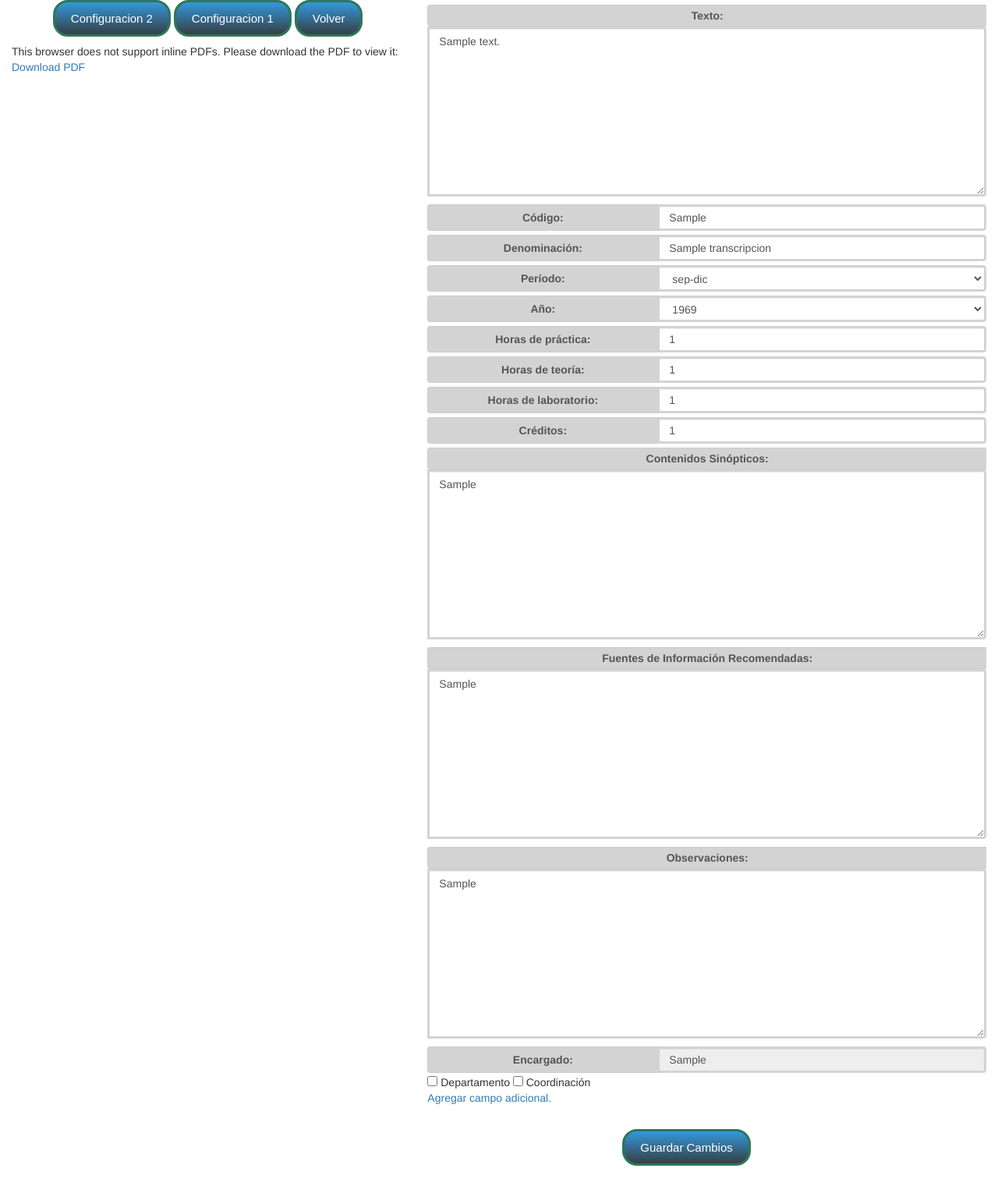
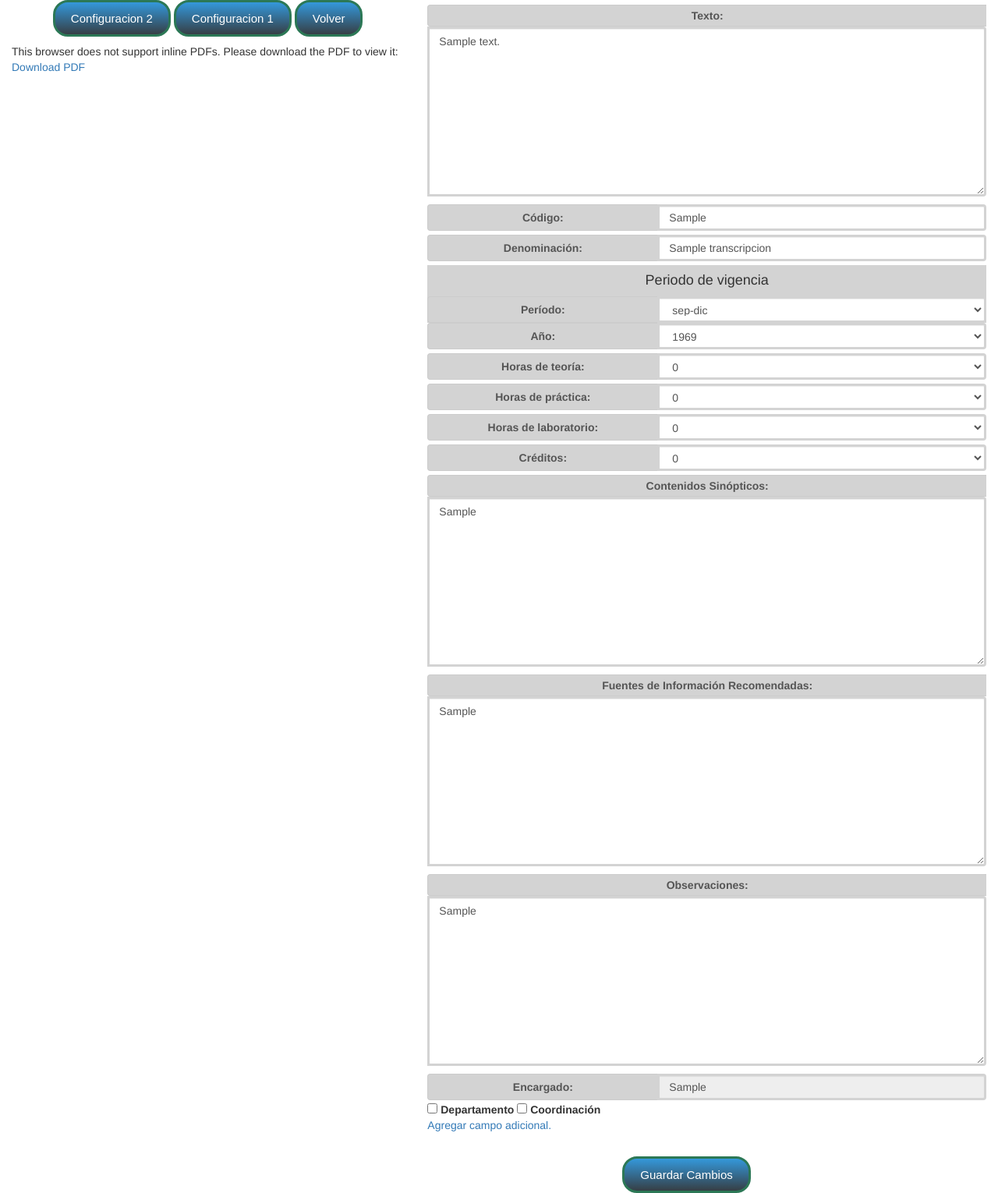
Before and after one commit to 815edwar/SIGPAE, a Django app: a page that uses templates/display_pdf.html in a window 1280 px wide. Shown: the whole page at 78% size. Before the commit the page ends 1495 px from the top, so only its background shows below. Run offline with Django 3.2, Linux system fonts and the light colour scheme; data comes from the database, SQL or seed files in the repository; tables that the repository leaves empty hold one stand-in row (values such as "Sample post"); parts of the project's set-up code (start-up, migrations or seed data) failed here and were passed over; some libraries are stand-ins or nearby versions.

Commit message:
Fixing templates

```diff
--- a/sigpaeHistoricos/forms.py
+++ b/sigpaeHistoricos/forms.py
@@ -24,7 +24,7 @@ class PdfForm(forms.ModelForm):
 
             elif key == 'horas_practica' or key == 'horas_teoria' or key == 'horas_laboratorio':
 
-                self.fields[key].widget.attrs['class'] = 'form-control horas'+" "+ key
+                self.fields[key].widget.attrs['class'] = 'form-control horas can_hide'+" "+ key
                 self.fields[key].widget.attrs['aria-describedby'] = "basic-addon1"
                 self.fields[key].required = False
                 self.fields[key].widget.attrs['required'] = 'False'
--- a/sigpaeHistoricos/models.py
+++ b/sigpaeHistoricos/models.py
@@ -62,6 +62,18 @@ class Transcripcion(models.Model):
 
     AÑOS = tuple(años)
 
+    horas = []
+
+    for i in range(0,41):
+        horas.append((i,str(i)))
+    HORAS = tuple(horas)
+
+    creditos = []
+
+    for i in range(0,17):
+        creditos.append((i,str(i)))
+    CREDITOS = tuple(creditos)
+
     # Salva los PDF en /media/uploads/
     pdf = models.FileField(
         upload_to='uploads/',
@@ -84,14 +96,13 @@ class Transcripcion(models.Model):
 
     año = models.PositiveIntegerField('Año', choices=AÑOS, null=True)
 
-    horas_practica = models.PositiveIntegerField('Horas de práctica', null=True, default=0)
+    horas_teoria = models.PositiveIntegerField('Horas de teoría', null=True, choices=HORAS)
 
-    horas_teoria = models.PositiveIntegerField('Horas de teoría', null=True, default=0)
+    horas_practica = models.PositiveIntegerField('Horas de práctica', null=True, choices=HORAS)
 
-    horas_laboratorio = models.PositiveIntegerField('Horas de laboratorio', null=True, default=0)
+    horas_laboratorio = models.PositiveIntegerField('Horas de laboratorio', null=True, choices=HORAS)
 
-    creditos = models.PositiveIntegerField('Créditos', null=True, validators=[MinValueValidator(0),
-                                                                              MaxValueValidator(16)])
+    creditos = models.PositiveIntegerField('Créditos', null=True,choices=CREDITOS)
 
     sinopticos = models.TextField('Contenidos Sinópticos', null=True)
 
--- a/static/css/base.css
+++ b/static/css/base.css
@@ -268,4 +268,5 @@ body {
   padding: 10px 20px 10px 20px;
   border: solid #2c7856 3px;
   text-decoration: none;
+
 }
--- a/static/css/transcriptor.css
+++ b/static/css/transcriptor.css
@@ -40,3 +40,30 @@
 #id_codigo, #id_denominacion, #id_periodo, #id_horas_practica, #id_año, #id_horas_teoria, #id_horas_laboratorio, #id_creditos, #encargado {
 	margin-bottom: 0px;
 }
+
+.form-control-sigpae{
+	width: 35%;
+	display: inline-block;
+}
+
+.input-sigpae1{
+	width: 100%;
+
+}
+.input-sigpae{
+	width: 60%;
+}
+
+.vigencia-top{
+	text-align: center;
+	background: #D3D3D3;
+}
+
+.vigencia-top h4{
+	padding-top:10px;
+	margin-top: 5px;
+}
+
+#año-state{
+	margin-top: 0px;
+}
--- a/templates/display_pdf.html
+++ b/templates/display_pdf.html
@@ -28,6 +28,9 @@
             <div  class="col-lg-7 col-md-7 col-xs-7 " id="formulario">
                 <form id="form" enctype="multipart/form-data" action="" method="post" accept-charset="utf-8" class="form-group" role="form" novalidate>
                     {% for field in formulario %}
+                        {% if field.name == "periodo"%}
+                        <div class= "vigencia-top can_hide">
+                        <h4>Periodo de vigencia</h4>
                         <div class="control-group" id="{{field.name}}-state">
                             <div class="input-group {{field.name}}">
                                 <span class="input-group-addon tags-unete can_hide" id="basic-addon1"><b>{{ field.label }}:</b></span>{{ field }}
@@ -36,6 +39,26 @@
                             <span class='error' id='{{field.name}}-error' aria-live="polite"></span>
                             {{ field.errors }}
                         </div>
+                        </div>
+                        {% elif field.name == "texto" %}
+                        <div class="control-group" id="{{field.name}}-state">
+                            <div class="input-group {{field.name}}">
+                                <span class="input-group-addon tags-unete" id="basic-addon1"><b>{{ field.label }}:</b></span>{{ field }}
+                            </div>
+                            <span class="error" id="{{ field.name }}-icon"></span>
+                            <span class='error' id='{{field.name}}-error' aria-live="polite"></span>
+                            {{ field.errors }}
+                        </div>
+                        {% else %}
+                        <div class="control-group" id="{{field.name}}-state">
+                            <div class="input-group {{field.name}}">
+                                <span class="input-group-addon tags-unete can_hide" id="basic-addon1"><b>{{ field.label }}:</b></span>{{ field }}
+                            </div>
+                            <span class="error" id="{{ field.name }}-icon"></span>
+                            <span class='error' id='{{field.name}}-error' aria-live="polite"></span>
+                            {{ field.errors }}
+                        </div>
+                        {% endif %}
 
                     {% endfor %}
                     <div class="control-group" >
@@ -49,18 +72,18 @@
                         </div>
                     </div>
 
-                    <input type="checkbox" class="encargado" id="Departamento" name="check" value="Departamento"> Departamento
+                    <input type="checkbox" class="encargado can_hide" id="Departamento" name="check" value="Departamento"> <b class="can_hide"> Departamento</b>
 
-                    <input type="checkbox" class="encargado" id="Coordinacion" value="Coordinacion" name="check" value="Coordinacion"> Coordinación
+                    <input type="checkbox" class="encargado can_hide" id="Coordinacion" value="Coordinacion" name="check" value="Coordinacion"><b class="can_hide"> Coordinación</b>
 
-                    <select id="departamentos" name="departamentos" class="dinamica">
+                    <select id="departamentos" name="departamentos" class="dinamica form-control">
 
                     </select>
-                    <select id="decanatos" class="dinamica">
+                    <select id="decanatos" class="dinamica form-control">
 
                     </select>
 
-                    <select id="coordinaciones" name="coordinacion" class="dinamica">
+                    <select id="coordinaciones" name="coordinacion" class="dinamica form-control">
 
                     </select>
                     <input type="hidden" name="pdf_id" value="{{ pdf.id }}">
@@ -82,7 +105,7 @@
                                 <input id="codigo" type="text" name="codigo" value="{{pdf.codigo}}">
                                 {% if departamento  %}
                                     <h3>Se logró asociar el código al siguiente departamento:</h3>
-                                    <input id="asociacion" type="text" name="" value="{{departamento.nombre}}">
+                                    <input id="asociacion" type="text" name="" class="input-sigpae1" value="{{departamento.nombre}}">
                                 {% elif prefijo %}
                                     <h3>No se logro asociar el codigo a un departamento pero si a:</h3>
                                     <input id="asociacion_sin_dep" type="text" name="" value="{{prefijo.asociacion}}">
@@ -116,16 +139,16 @@
                 {% endif %}
                 <div id="formset">
                     <div class="campos_adicionales">
-                        <select name="nombre_campo">
+                        <select name="nombre_campo" class="form-control form-control-sigpae">
                             {% for n in nombres%}
                             <option value="{{n.nombre}}">{{n.nombre}}</option>
                             {% endfor %}
                         </select>
-                        <input type="text" name="campo">
+                        <input type="text" name="campo" class="input-sigpae">
 
                     </div>
                 </div>
-                <a id="agregar">Agregar campo adicional.</a>
+                <a id="agregar" class="can_hide">Agregar campo adicional.</a>
                 <a id="agregar_otro">Agregar otro.</a>
                 </form>
                 <button class="botonTrans1" id="button-signup">Guardar Cambios</button>
```
